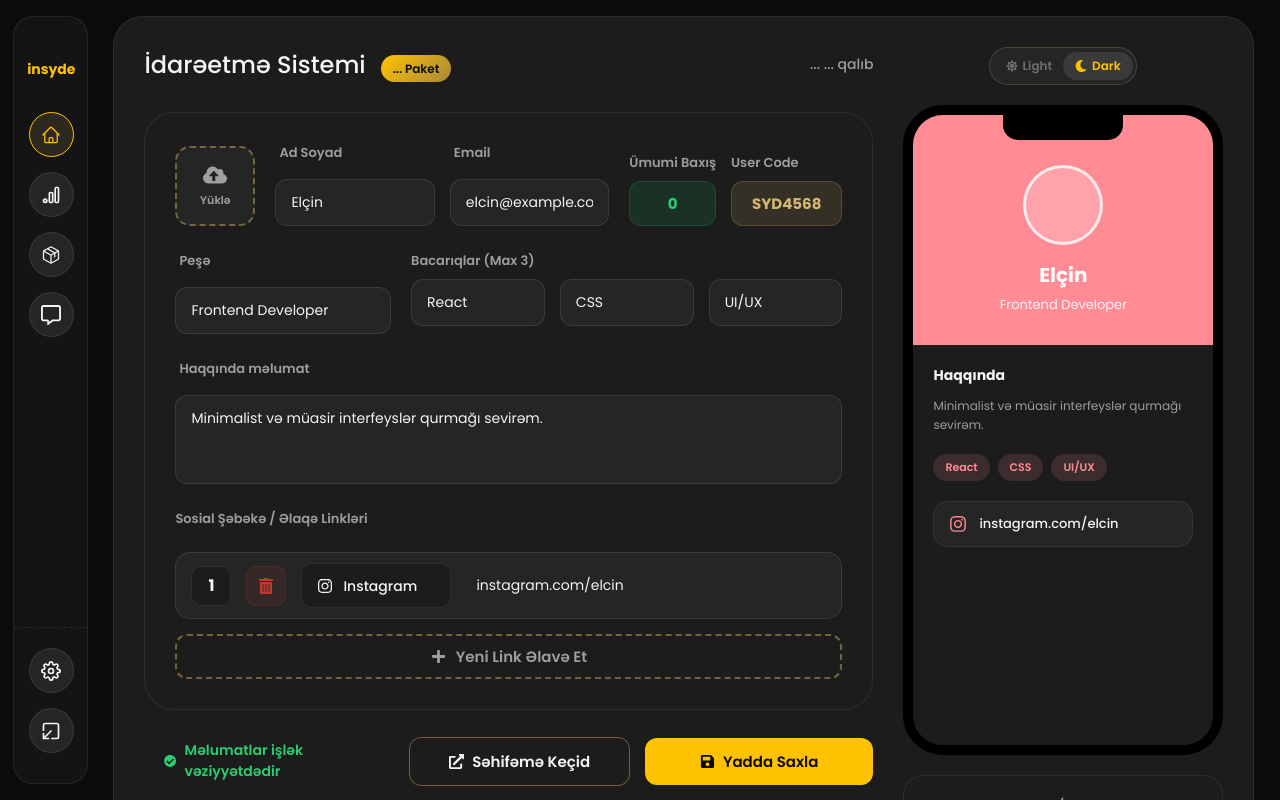
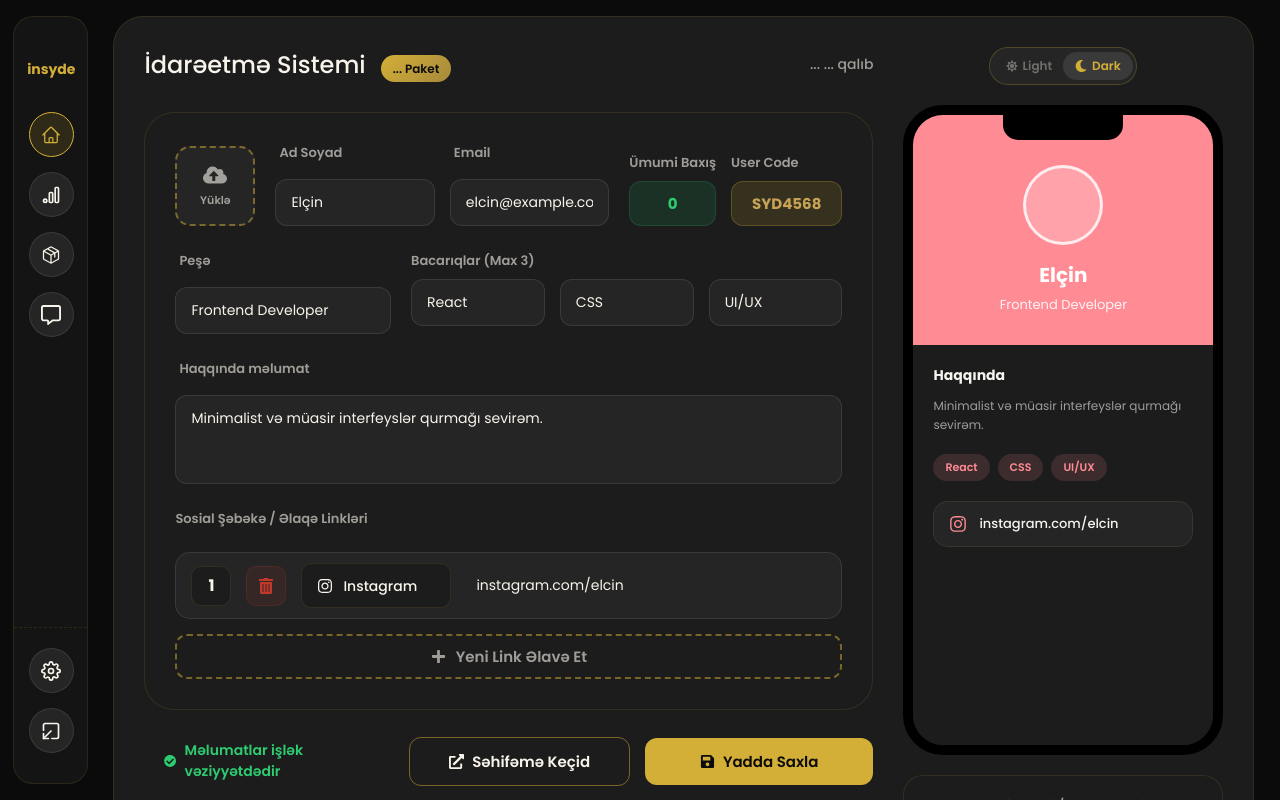
Before and after one commit to AliIsmayl/insyde-user-admin, a React (Vite) app: page /home in a window 1280 px wide. Built offline with nearby package versions, Linux system fonts and the light colour scheme; sample sign-in values are in the browser's storage.

Commit message:
change color palet

```diff
--- a/src/App.css
+++ b/src/App.css
@@ -4,12 +4,12 @@
   box-sizing: border-box;
 }
 
-/* ========================================================== */
+/* ============================================================ */
 /* ================ DEFAULT: DARK THEME (TÜND) ================ */
-/* ========================================================== */
+/* ============================================================ */
 :root,
 [data-theme="dark"] {
-  /* Arxa fonlar */
+  /* ── Arxa fonlar ─────────────────────────────────────────── */
   --bg-app: #0b0b0b;
   --bg-sidebar: #141414;
   --bg-panel: #1c1c1c;
@@ -18,127 +18,127 @@
   --bg-active: #3a3a3a;
   --bg-overlay: rgba(11, 11, 11, 0.72);
 
-  /* Mətn rəngləri */
-  --text-primary: #f5f4f0;
-  --text-secondary: rgba(245, 244, 240, 0.6);
-  --text-muted: rgba(245, 244, 240, 0.36);
-  --text-disabled: rgba(245, 244, 240, 0.22);
+  /* ── Mətn rəngləri ───────────────────────────────────────── */
+  --text-primary: #f9f4eb;
+  --text-secondary: rgba(249, 244, 235, 0.6);
+  --text-muted: rgba(249, 244, 235, 0.36);
+  --text-disabled: rgba(249, 244, 235, 0.22);
   --text-on-gold: #0b0b0b;
-  --text-link: #FFC200;
-  --text-link-hover: #dfc58a;
+  --text-link: #d4af37;
+  --text-link-hover: #c8a96e;
 
-  /* Sərhəd və kənarlar (Borders) */
-  --border-subtle: rgba(200, 167, 94, 0.12);
-  --border-default: rgba(200, 167, 94, 0.25);
-  --border-strong: rgba(200, 167, 94, 0.5);
-  --border-focus: #FFC200;
-  --border-input: rgba(245, 244, 240, 0.1);
-  --border-input-hover: rgba(200, 167, 94, 0.35);
+  /* ── Sərhəd və kənarlar ──────────────────────────────────── */
+  --border-subtle: rgba(212, 175, 55, 0.12);
+  --border-default: rgba(212, 175, 55, 0.25);
+  --border-strong: rgba(212, 175, 55, 0.5);
+  --border-focus: #d4af37;
+  --border-input: rgba(249, 244, 235, 0.1);
+  --border-input-hover: rgba(212, 175, 55, 0.35);
 
-  /* Düymələr */
-  --btn-primary-bg: #FFC200;
-  --btn-primary-hover: #d4b672;
+  /* ── Düymələr ────────────────────────────────────────────── */
+  --btn-primary-bg: #d4af37;
+  --btn-primary-hover: #c8a356;
   --btn-primary-active: #a6893c;
-  --btn-primary-shadow: 0 4px 20px rgba(200, 167, 94, 0.3);
-  --btn-secondary-border: #FFC200;
-  --btn-secondary-hover-bg: rgba(200, 167, 94, 0.1);
-  --btn-secondary-text: #FFC200; /* Tünd rejimdə aydınlıq üçün */
+  --btn-primary-shadow: 0 4px 20px rgba(212, 175, 55, 0.3);
+  --btn-secondary-border: #d4af37;
+  --btn-secondary-hover-bg: rgba(212, 175, 55, 0.1);
+  --btn-secondary-text: #d4af37;
   --btn-danger-bg: #c0392b;
   --btn-danger-hover: #e74c3c;
-  --btn-disabled-bg: #2e2e2e; /* Tünd rejimdə deaktiv düymə */
+  --btn-disabled-bg: #2e2e2e;
 
-  /* Naviqasiya və Menyu */
-  --nav-item-active-bg: rgba(200, 167, 94, 0.14);
-  --nav-item-active-text: #FFC200;
-  --nav-item-active-bar: #FFC200;
+  /* ── Naviqasiya və Menyu ──────────────────────────────────── */
+  --nav-item-active-bg: rgba(212, 175, 55, 0.14);
+  --nav-item-active-text: #d4af37;
+  --nav-item-active-bar: #d4af37;
 
-  /* Etiketlər (Badges) */
-  --badge-bg: rgba(200, 167, 94, 0.14);
-  --badge-text: #d4b672;
-  --badge-premium-bg: linear-gradient(135deg, #FFC200, #a6893c);
+  /* ── Etiketlər (Badges) ──────────────────────────────────── */
+  --badge-bg: rgba(212, 175, 55, 0.14);
+  --badge-text: #c8a356;
+  --badge-premium-bg: linear-gradient(135deg, #d4af37, #a6893c);
   --badge-success-bg: rgba(39, 174, 96, 0.15);
   --badge-success-text: #2ecc71;
 
-  /* Kölgələr */
+  /* ── Kölgələr ────────────────────────────────────────────── */
   --card-shadow: 0 8px 30px rgba(0, 0, 0, 0.4);
   --card-shadow-hover: 0 12px 40px rgba(0, 0, 0, 0.5);
 
-  /* Scrollbar rəngləri (Tünd üçün) */
+  /* ── Scrollbar ───────────────────────────────────────────── */
   --scrollbar-track: #1c1c1c;
   --scrollbar-thumb: #3a3a3a;
   --scrollbar-thumb-hover: #555555;
   --scrollbar-border: #0b0b0b;
 }
 
-/* ========================================================== */
-/* ================== LIGHT THEME (AÇIQ) ================== */
-/* ========================================================== */
+/* ============================================================ */
+/* ================== LIGHT THEME (AÇIQ) ==================== */
+/* ============================================================ */
 [data-theme="light"] {
-  /* Arxa fonlar */
-  --bg-app: #f5f4f0;
-  --bg-sidebar: #efeee9;
+  /* ── Arxa fonlar ─────────────────────────────────────────── */
+  --bg-app: #f9f4eb;
+  --bg-sidebar: #f0ebe0;
   --bg-panel: #ffffff;
-  --bg-input: #f8f7f4;
-  --bg-hover: #ede9df;
-  --bg-active: #e4dfcf;
-  --bg-overlay: rgba(11, 11, 11, 0.72); /* Overlay həmişə qaranlıq olsun */
+  --bg-input: #f5f0e6;
+  --bg-hover: #ede6d8;
+  --bg-active: #e4dcc8;
+  --bg-overlay: rgba(11, 11, 11, 0.72);
 
-  /* Mətn rəngləri */
+  /* ── Mətn rəngləri ───────────────────────────────────────── */
   --text-primary: #0b0b0b;
   --text-secondary: rgba(11, 11, 11, 0.65);
   --text-muted: rgba(11, 11, 11, 0.4);
   --text-disabled: rgba(11, 11, 11, 0.22);
   --text-on-gold: #0b0b0b;
-  --text-link: #a6893c; /* Açıq fonda kontrast üçün tünd gold */
-  --text-link-hover: #FFC200;
+  --text-link: #a6893c;
+  --text-link-hover: #c9a227;
 
-  /* Sərhəd və kənarlar (Borders) */
+  /* ── Sərhəd və kənarlar ──────────────────────────────────── */
   --border-subtle: rgba(11, 11, 11, 0.07);
   --border-default: rgba(11, 11, 11, 0.13);
   --border-strong: rgba(11, 11, 11, 0.25);
-  --border-focus: #FFC200;
+  --border-focus: #c9a227;
   --border-input: rgba(11, 11, 11, 0.1);
-  --border-input-hover: rgba(200, 167, 94, 0.5);
+  --border-input-hover: rgba(212, 175, 55, 0.5);
 
-  /* Düymələr */
-  --btn-primary-bg: #FFC200;
-  --btn-primary-hover: #b5964d;
+  /* ── Düymələr ────────────────────────────────────────────── */
+  --btn-primary-bg: #c9a227;
+  --btn-primary-hover: #b5922d;
   --btn-primary-active: #a6893c;
-  --btn-primary-shadow: 0 4px 20px rgba(200, 167, 94, 0.3);
+  --btn-primary-shadow: 0 4px 20px rgba(212, 175, 55, 0.3);
   --btn-secondary-border: #a6893c;
-  --btn-secondary-hover-bg: rgba(200, 167, 94, 0.1);
+  --btn-secondary-hover-bg: rgba(212, 175, 55, 0.1);
   --btn-secondary-text: #a6893c;
   --btn-danger-bg: #c0392b;
   --btn-danger-hover: #e74c3c;
-  --btn-disabled-bg: #e8e6e0;
+  --btn-disabled-bg: #ebe5d8;
 
-  /* Naviqasiya və Menyu */
-  --nav-item-active-bg: rgba(200, 167, 94, 0.16);
+  /* ── Naviqasiya və Menyu ──────────────────────────────────── */
+  --nav-item-active-bg: rgba(212, 175, 55, 0.16);
   --nav-item-active-text: #a6893c;
   --nav-item-active-bar: #a6893c;
 
-  /* Etiketlər (Badges) */
-  --badge-bg: rgba(200, 167, 94, 0.14);
-  --badge-text: #8c6f2e; /* Tünd gold */
-  --badge-premium-bg: linear-gradient(135deg, #FFC200, #a6893c);
+  /* ── Etiketlər (Badges) ──────────────────────────────────── */
+  --badge-bg: rgba(212, 175, 55, 0.14);
+  --badge-text: #8c6f2e;
+  --badge-premium-bg: linear-gradient(135deg, #c9a227, #a6893c);
   --badge-success-bg: rgba(39, 174, 96, 0.15);
   --badge-success-text: #27ae60;
 
-  /* Kölgələr */
+  /* ── Kölgələr ────────────────────────────────────────────── */
   --card-shadow: 0 2px 12px rgba(11, 11, 11, 0.08);
   --card-shadow-hover:
-    0 8px 32px rgba(11, 11, 11, 0.14), 0 0 0 1px rgba(200, 167, 94, 0.22);
+    0 8px 32px rgba(11, 11, 11, 0.14), 0 0 0 1px rgba(212, 175, 55, 0.22);
 
-  /* Scrollbar rəngləri (Açıq üçün) */
-  --scrollbar-track: #e8e6e0;
-  --scrollbar-thumb: #c2c0ba;
-  --scrollbar-thumb-hover: #a09e98;
-  --scrollbar-border: #f5f4f0;
+  /* ── Scrollbar ───────────────────────────────────────────── */
+  --scrollbar-track: #e8e0d0;
+  --scrollbar-thumb: #c2b99a;
+  --scrollbar-thumb-hover: #a09878;
+  --scrollbar-border: #f9f4eb;
 }
 
-/* ========================================================== */
-/* ================== QLOBAL ELEMENTLƏR =================== */
-/* ========================================================== */
+/* ============================================================ */
+/* ================== QLOBAL ELEMENTLƏR ===================== */
+/* ============================================================ */
 
 body {
   background-color: var(--bg-app);
@@ -153,9 +153,9 @@ body {
   color: #ffffff;
 }
 
-/* ========================================================== */
-/* ======================== SCROLLBAR ======================= */
-/* ========================================================== */
+/* ============================================================ */
+/* ======================== SCROLLBAR ======================== */
+/* ============================================================ */
 
 ::-webkit-scrollbar {
   width: 8px;
@@ -163,14 +163,13 @@ body {
 }
 
 ::-webkit-scrollbar-button {
-  width: 0px;
-  height: 0px;
+  width: 0;
+  height: 0;
 }
 
 ::-webkit-scrollbar-thumb {
   background: var(--scrollbar-thumb);
   border-radius: 4px;
-  /* Scrollbar kənarına "border" verərək sanki yerdən ayrılmış effekti yaradırıq */
   border: 2px solid var(--scrollbar-border);
 }
 
```
Also changed, not shown: src/Components/Home/HomeMain/HomeMain.jsx (line endings or trailing spaces).
